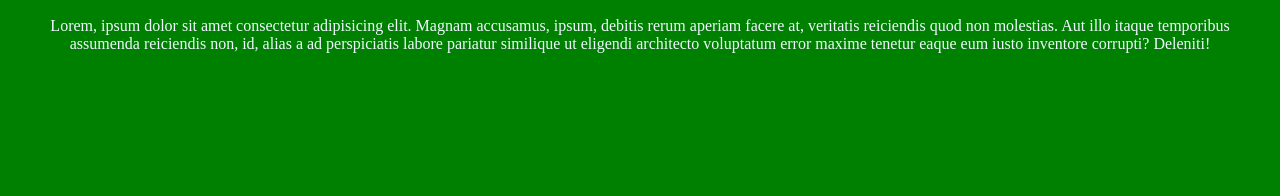
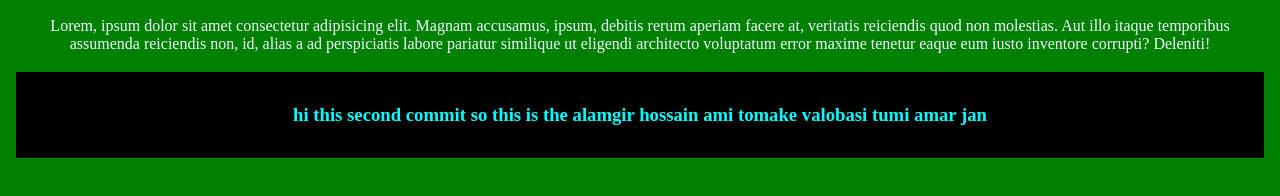
Before and after one commit to alamgir5253/second-repo, a plain HTML site: page index.html in a window 1280 px wide. Shown: the part 160-356 px from the top of the page. Drawn offline with Linux system fonts and the light colour scheme.

Commit message:
h3 added

```diff
--- a/index.html
+++ b/index.html
@@ -10,6 +10,7 @@
 <body> <img src="img/logo-oppo.png" alt="">
     <h2>hi this is my second repojetory</h2>
     <p>Lorem, ipsum dolor sit amet consectetur adipisicing elit. Magnam accusamus, ipsum, debitis rerum aperiam facere at, veritatis reiciendis quod non molestias. Aut illo itaque temporibus assumenda reiciendis non, id, alias a ad perspiciatis labore pariatur similique ut eligendi architecto voluptatum error maxime tenetur eaque eum iusto inventore corrupti? Deleniti!</p>
+    <h3 class="hhh-1">hi this second commit  so this is the alamgir hossain ami tomake valobasi tumi amar jan</h3>
 
 </body>
 </html>
--- a/style.css
+++ b/style.css
@@ -1 +1,2 @@
 body{text-align: center;background: green; color: aliceblue; margin: 1rem;}
+.hhh-1{color: aqua;padding: 2rem;background: #000;}
```
